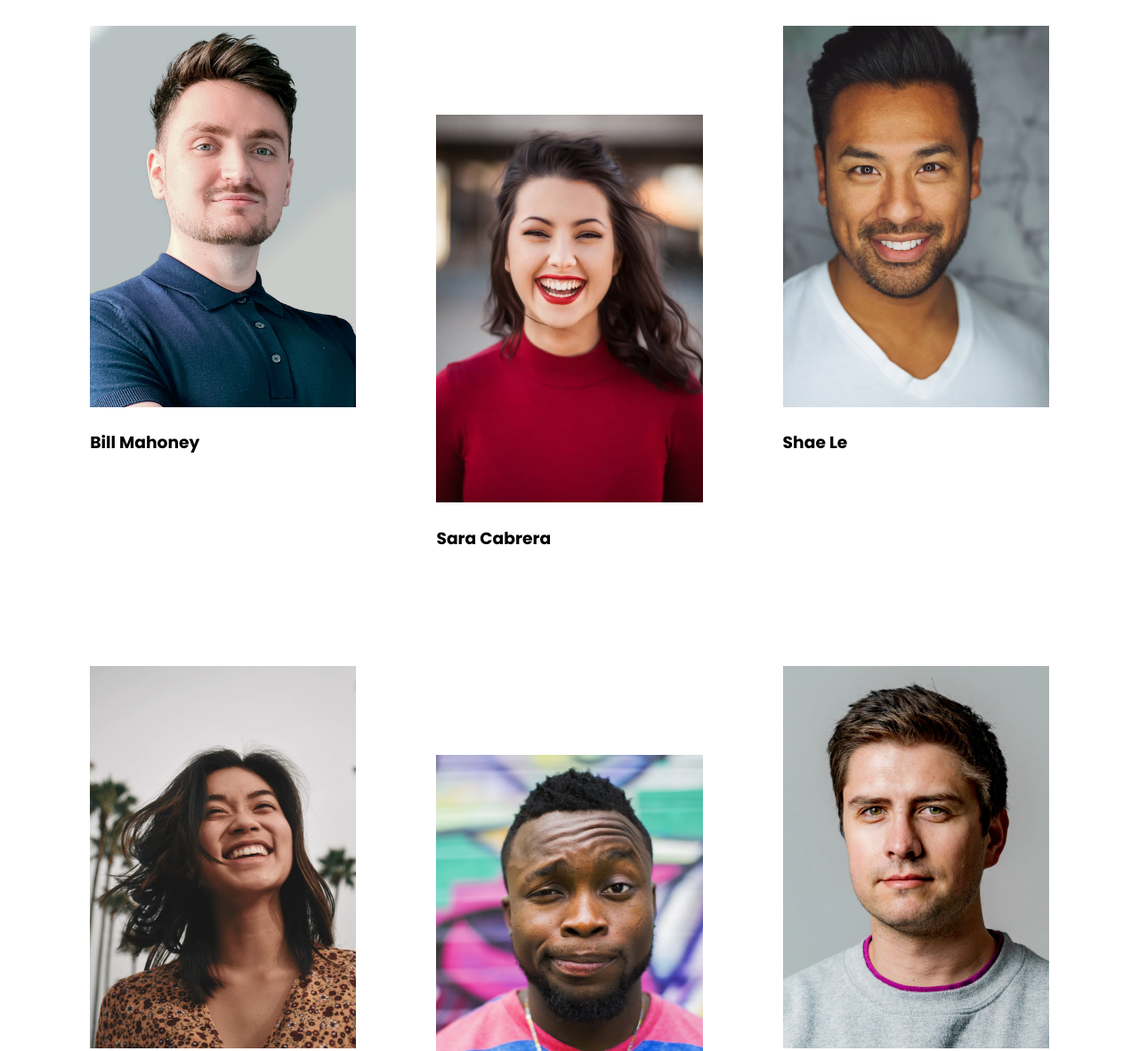
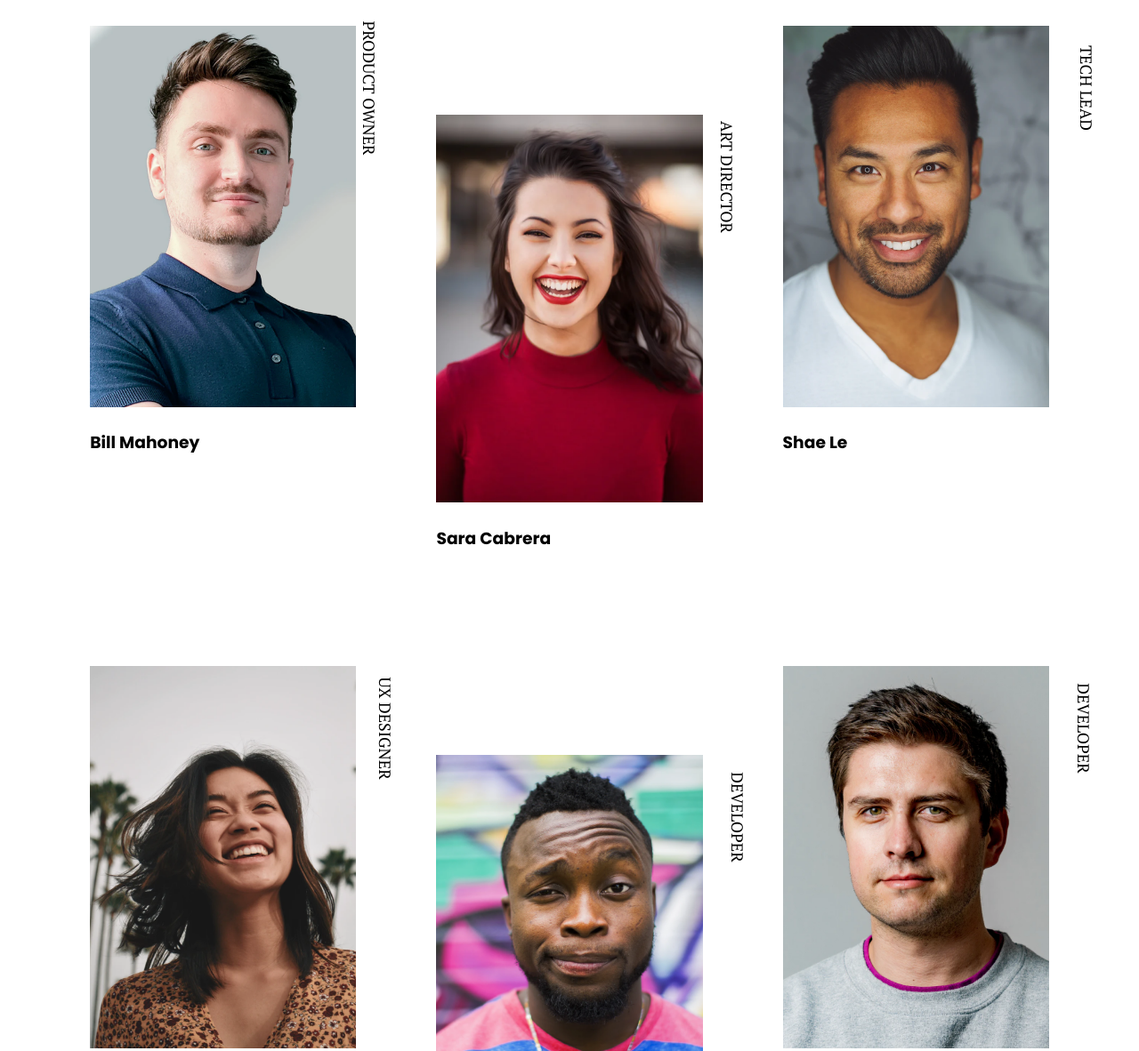
Before and after one commit to najrulislam38/team-page, a plain HTML site: page index.html in a window 1280 px wide. Shown: the part 340-1522 px from the top of the page at 89% size. Drawn offline with Linux system fonts and the light colour scheme.

Commit message:
added profession and its styles

```diff
--- a/index.html
+++ b/index.html
@@ -21,26 +21,32 @@
                 <div class="team-member">
                     <img src="images/photo1.png" alt="">
                     <h3>Bill Mahoney</h3>
+                    <p class="profession">Product owner</p>
                 </div>
                 <div class="team-member down-image">
                     <img src="images/photo2.png" alt="">
                     <h3>Sara Cabrera</h3>
+                    <p class="profession">art director</p>
                 </div>
                 <div class="team-member">
                     <img src="images/photo3.png" alt="">
                     <h3>Shae Le</h3>
+                    <p class="profession">tech lead</p>
                 </div>
                 <div class="team-member">
                     <img src="images/photo4.png" alt="">
                     <h3>Skylah Lu</h3>
+                    <p class="profession">ux designer</p>
                 </div>
                 <div class="team-member  down-image">
                     <img src="images/photo5.png" alt="">
                     <h3>Griff Richards</h3>
+                    <p class="profession">developer</p>
                 </div>
                 <div class="team-member">
                     <img src="images/photo6.png" alt="">
                     <h3>Stan Jhon</h3>
+                    <p class="profession">developer</p>
                 </div>
             </div>
         </div>
--- a/styles.css
+++ b/styles.css
@@ -60,6 +60,7 @@ section{
 
 .team-member {
     padding: 40px 30px;
+    position: relative;
 }
 
 .team-member img{
@@ -69,3 +70,18 @@ section{
 .down-image{
     margin-top: 100px;
 }
+
+.profession{
+    font-size: 18px;
+    font-family: 'PT Serif', serif;
+    text-transform: uppercase;
+    position: absolute;
+    top: 80px;
+    right: -50px;
+    transform: rotate(90deg);
+
+}
+
+.profession:first-of-type{
+    right: -60px;
+}
```
